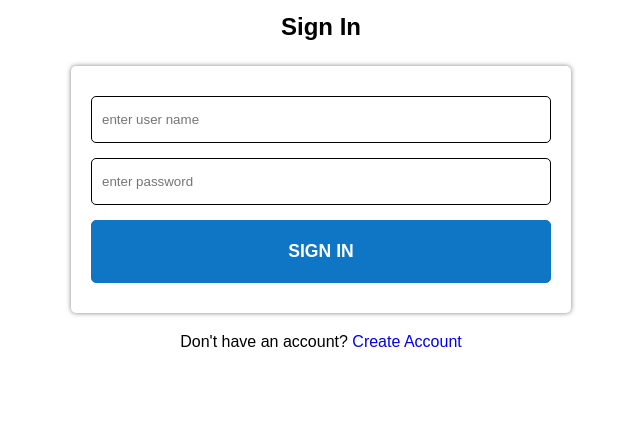
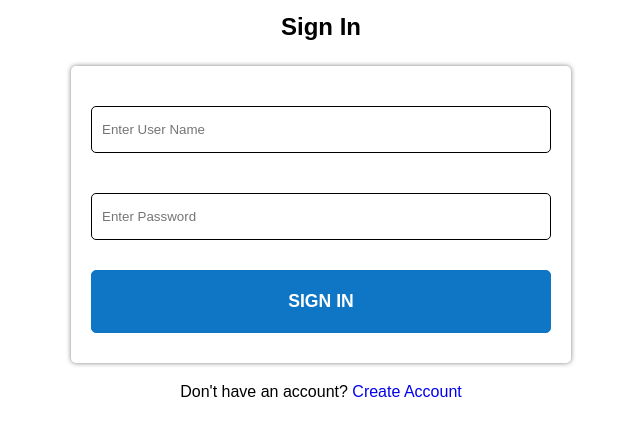
Before and after one commit to RShnitser/quiz-quest, a React (Vite) app: page /login in a window 1280 px wide. Shown: the top 436 px of the page, without its empty margins (319-959 px from the left). Built offline with nearby package versions, Linux system fonts and the light colour scheme.

Commit message:
add styles to create question page

```diff
--- a/src/App.css
+++ b/src/App.css
@@ -23,11 +23,18 @@
     padding: 30px 20px;
 }
 
-.form-input {
-    margin-bottom: 15px;
-    padding: 15px 10px;
+.form-option {
+    /* background-color: var(--light-gray); */
+    /* background-color: white; */
+    /* border: none; */
+    border: 1px solid var(--black);
+    outline: none;
+    padding: 10px 15px;
     border-radius: 5px;
-    border: 1px solid var(--black);
+    margin: 10px 0;
+    font-size: 1.1rem;
+    /* font-weight: bold; */
+    /* color: var(--dark-gray); */
 }
 
 .form-btn {
@@ -41,6 +48,23 @@
     font-size: 1.1rem;
     color: white;
 }
+
+.form-grid
+{
+    display: grid;
+    grid-template-columns: repeat(4, 1fr);
+    margin: 10px 20px;
+    /* gap: 0 100px; */
+}
+
+.form-grid > div {
+    max-width: 150px;
+    justify-content: space-between;
+}
+
+/* .form-grid .input-error {
+    grid-column: 1 /span 2;
+} */
 
 .link {
     padding: 20px;
--- /dev/null
+++ b/src/components/InputField.css
@@ -0,0 +1,33 @@
+.input-label {
+    font-size: 1.2rem;
+    font-weight: bold;
+    margin-right: 15px;
+}
+
+.input-field {
+    margin: 10px 0;
+    padding: 15px 10px;
+    border-radius: 5px;
+    border: 1px solid var(--black);
+}
+
+.input-horizontal {
+    display: flex;
+    align-items: center;
+}
+
+.input-vertical {
+    display: flex;
+    flex-direction: column;
+}
+
+.input-error {
+    color: var(--red);
+    font-weight: bold;
+    margin: 10px 0;
+}
+
+.input-error-bg {
+    border-color: var(--red);
+    background-color: var(--error-bg);
+}
--- a/src/components/InputField.tsx
+++ b/src/components/InputField.tsx
@@ -1,3 +1,5 @@
+import "./InputField.css";
+
 type InputFieldProps = {
     label: string;
     type: string;
@@ -8,16 +10,25 @@ type InputFieldProps = {
     value?: string;
 }
 
-const InputField = ({label, ...props}: InputFieldProps) => {
+const InputField = ({label, type, ...props}: InputFieldProps) => {
 
+    const errorM = "";
     return (
         <>
-            <label htmlFor={label}>{label}</label>
-            <input
-                id={label}
-                className="form-input"
-                {...props}
-            />
+            <div className={
+                type === "text" || type === "password"
+                ? "input-vertical"
+                : "input-horizontal"}
+            >
+                <label className="input-label" htmlFor={label}>{label}</label>
+                <input
+                    id={label}
+                    type={type}
+                    className={errorM.length ? "input-field input-error-bg" : "input-field"}
+                    {...props}
+                />
+            </div>
+            <div className="input-error">{errorM}</div>
         </>
     );
 }
--- a/src/components/QuestCreate.tsx
+++ b/src/components/QuestCreate.tsx
@@ -320,8 +320,11 @@ const QuestCreate = () => {
                         setQuestionInfo({...questionInfo, question: value});
                     }}
                 />
+                <label className="input-label" htmlFor="question-type">Question Type:</label>
                 <select
+                    id="question-type"
                     name="type"
+                    className="form-option"
                     value={questionInfo.type}
                     onChange={({target: {value}}: React.ChangeEvent<HTMLSelectElement>) => {
                         //setType(value as QuestionType);
@@ -370,6 +373,8 @@ const QuestCreate = () => {
                     ))}
                 </select>
                 {inputs}
+                <label className="input-label" >Tags:</label>
+                <div className="form-grid">
                     { Array.from(questionInfo.tags.keys()).map((tag) => (
                         <React.Fragment key={tag}>
                             {/* <label htmlFor={tag}>{`${tag}: `}</label>
@@ -401,6 +406,7 @@ const QuestCreate = () => {
                             />
                         </React.Fragment>
                     ))}
+                </div>
                 <input className="form-btn" type="submit" value="Add Question"/>
             </form>
         </div>
--- a/src/components/UserCreate.tsx
+++ b/src/components/UserCreate.tsx
@@ -3,6 +3,7 @@ import { Link, useNavigate } from "react-router-dom";
 import useQuiz from "../providers/QuizProvider";
 import { QuizContextType } from "../providers/QuizProvider";
 import { UserInfo } from "../quiz-api/quiz-api";
+import InputField from "./InputField";
 
 const INIT_USER : UserInfo = {
     userName: "",
@@ -34,11 +35,34 @@ const UserCreate = () => {
         setUser({...user, [name]: value});
     }
 
+    const formData = [
+        {
+            type: "text",
+            label: "",
+            name: "userName",
+            value: user.userName,
+            placeHolder: "Enter User Name",
+        },
+        {
+            type: "password",
+            label: "",
+            name: "password",
+            value: user.password,
+            placeHolder: "Enter Password",
+        }
+    ]
+
     return(
         <div className="center-display">
             <h3 className="title">Create Account</h3>
             <form className="form" onSubmit={handleSubmit}>
-            <input
+                {formData.map((data) => (
+                    <InputField
+                        {...data}
+                        onChange={handleChange}
+                    />
+                ))}
+                {/* <input
                     className="form-input"
                     type="text"
                     name="userName"
@@ -53,7 +77,7 @@ const UserCreate = () => {
                     value={user.password}
                     placeholder="enter password"
                     onChange={handleChange}
-                />
+                />*/}
                 <input className="form-btn" type="submit" value="Create Account"/>
             </form>
             <div className="link">
--- a/src/components/UserLogin.tsx
+++ b/src/components/UserLogin.tsx
@@ -3,6 +3,7 @@ import {useNavigate, useLocation, Link} from "react-router-dom";
 import useQuiz from "../providers/QuizProvider";
 import { QuizContextType } from "../providers/QuizProvider";
 import { UserInfo } from "../quiz-api/quiz-api";
+import InputField from "./InputField";
 
 // type LoginState = {
 //     userName: string,
@@ -41,11 +42,34 @@ const UserLogin = () => {
         setUser({...user, [name]: value});
     }
 
+    const formData = [
+        {
+            type: "text",
+            label: "",
+            name: "userName",
+            value: user.userName,
+            placeHolder: "Enter User Name",
+        },
+        {
+            type: "password",
+            label: "",
+            name: "password",
+            value: user.password,
+            placeHolder: "Enter Password",
+        }
+    ]
+
     return(
         <div className="center-display">
             <h3 className="title">Sign In</h3>
             <form className="form" onSubmit={handleSubmit}>
-                <input
+                {formData.map((data) => (
+                    <InputField
+                        {...data}
+                        onChange={handleChange}
+                    />
+                ))}
+                {/* <input
                     className="form-input"
                     type="text"
                     name="userName"
@@ -60,7 +84,7 @@ const UserLogin = () => {
                     value={user.password}
                     placeholder="enter password"
                     onChange={handleChange}
-                />
+                /> */}
                 <input className="form-btn" type="submit" value="Sign In"/>
             </form>
             <div className="link">
--- a/src/index.css
+++ b/src/index.css
@@ -2,6 +2,10 @@
     --blue: #0e76c4;
     --dark-gray: #666666;
     --black: black;
+    --red: #cc2c53;
+    --error-bg: #fdf6f5;
+
+    --font-18: 1.125rem;
 }
 
 *,
```
Lines whose indentation alone changed are shown as unchanged.
